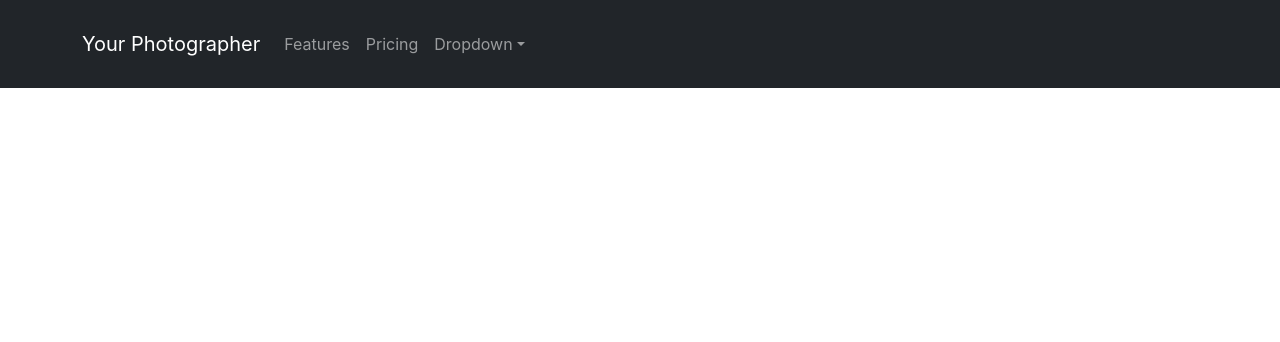
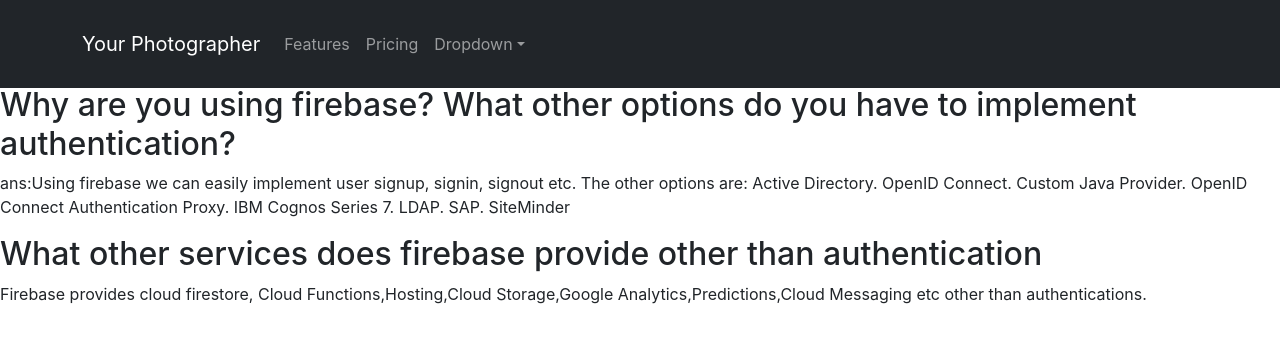
Before and after one commit to osamabinsayeed/photographer, a React (Create React App) app: page /blogs in a window 1280 px wide. Shown: the top 342 px of the page. Built offline with nearby package versions, Linux system fonts and the light colour scheme.

Commit message:
blogs completed

```diff
--- a/src/components/Blogs/Blogs.js
+++ b/src/components/Blogs/Blogs.js
@@ -3,7 +3,28 @@ import React from 'react';
 const Blogs = () => {
     return (
         <div>
-            <h2>this is blogs</h2>
+            <div><h2> Difference between authorization and authentication?</h2>
+                <p>ans: Authorization means varifying users identity on the other hand Authentication means the proccess of determining which applications, files, data user has access to.</p></div>
+            <div>
+                <h2>Why are you using firebase? What other options do you have to implement authentication?</h2>
+                <p>ans:Using firebase we can easily implement user signup, signin, signout etc.
+                    The other options are:
+                    Active Directory.
+                    OpenID Connect.
+                    Custom Java Provider.
+                    OpenID Connect Authentication Proxy.
+                    IBM Cognos Series 7.
+                    LDAP.
+                    SAP.
+                    SiteMinder
+                </p>
+            </div>
+            <div>
+                <h2>What other services does firebase provide other than authentication</h2>
+                <p>Firebase provides cloud firestore, Cloud Functions,Hosting,Cloud Storage,Google Analytics,Predictions,Cloud Messaging etc other than authentications.
+                </p>
+            </div>
+
         </div>
     );
 };
--- a/src/components/Hiire/Hire.js
+++ b/src/components/Hiire/Hire.js
@@ -5,7 +5,7 @@ import photo from './photographer.jpg'
 const Hire = () => {
     // const photo =
     return (
-        <div className='container'>
+        <div className='container mb-5'>
             <Card className="bg-dark text-white">
                 <Card.Img src={photo} />
                 <Card.ImgOverlay>
--- a/src/components/Home/Slider.js
+++ b/src/components/Home/Slider.js
@@ -15,8 +15,7 @@ const Slider = () => {
                         alt="First slide"
                     />
                     <Carousel.Caption>
-                        <h3>First slide label</h3>
-                        <p>Nulla vitae elit libero, a pharetra augue mollis interdum.</p>
+                        <h1 className='text-light'>WElcome to my photographic World</h1>
                     </Carousel.Caption>
                 </Carousel.Item>
                 <Carousel.Item>
@@ -27,8 +26,7 @@ const Slider = () => {
                     />
 
                     <Carousel.Caption>
-                        <h3>Second slide label</h3>
-                        <p>Lorem ipsum dolor sit amet, consectetur adipiscing elit.</p>
+                        <h1 className='text-dark'>Welcome to my photographic World</h1>
                     </Carousel.Caption>
                 </Carousel.Item>
                 <Carousel.Item>
@@ -39,8 +37,7 @@ const Slider = () => {
                     />
 
                     <Carousel.Caption>
-                        <h3>Third slide label</h3>
-                        <p>Praesent commodo cursus magna, vel scelerisque nisl consectetur.</p>
+                        <h1 className='text-dark'>Welcome to my photographic World</h1>
                     </Carousel.Caption>
                 </Carousel.Item>
             </Carousel>
--- a/src/components/Services/Service.js
+++ b/src/components/Services/Service.js
@@ -3,15 +3,16 @@ import { Button, Card, Col, Row } from 'react-bootstrap';
 
 const Service = ({ photoservice }) => {
 
-    const { service, img, fee } = photoservice;
+    const { service, img, fee, description } = photoservice;
     return (
-        <div className='col mb-5 ms-4'>
+        <div className='col mb-5 '>
             <Card style={{ width: '18rem' }} className=''>
                 <Card.Img variant="top" src={img} />
                 <Card.Body>
                     <Card.Title>{service}</Card.Title>
                     <Card.Text>
-                        Fee: {fee}
+                        Fee: {fee} <br />
+                        Description: {description}
                     </Card.Text>
                     <Button variant="dark">Proceed</Button>
                 </Card.Body>
--- a/src/components/Services/Services.js
+++ b/src/components/Services/Services.js
@@ -14,7 +14,7 @@ const Services = () => {
             <div className='container'>
                 <h1 className='text-center m-5'>My Services</h1>
 
-                <div className='services row row-cols-lg-3 row-cols-md-2 row-cols-sm-1 ms-0'>
+                <div className='services row row-cols-lg-3 row-cols-1 row-cols-md-2 row-cols-sm-1'>
                     {
                         services?.map(photoservice =>
                             <Service
```
Also changed, not shown: public/services.json (+6 -3 lines).
